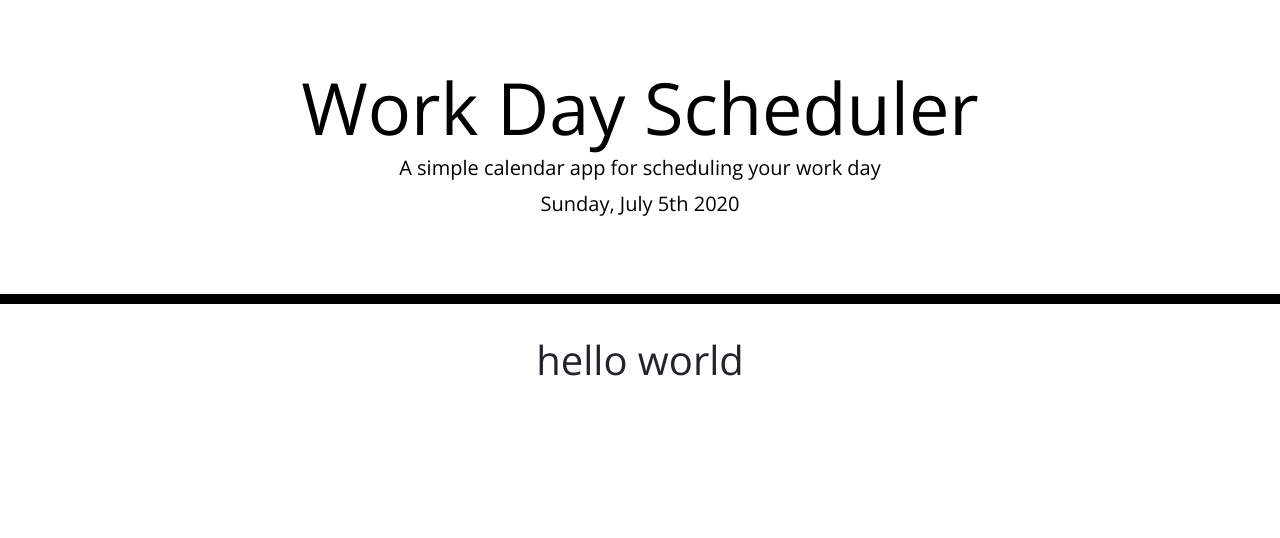
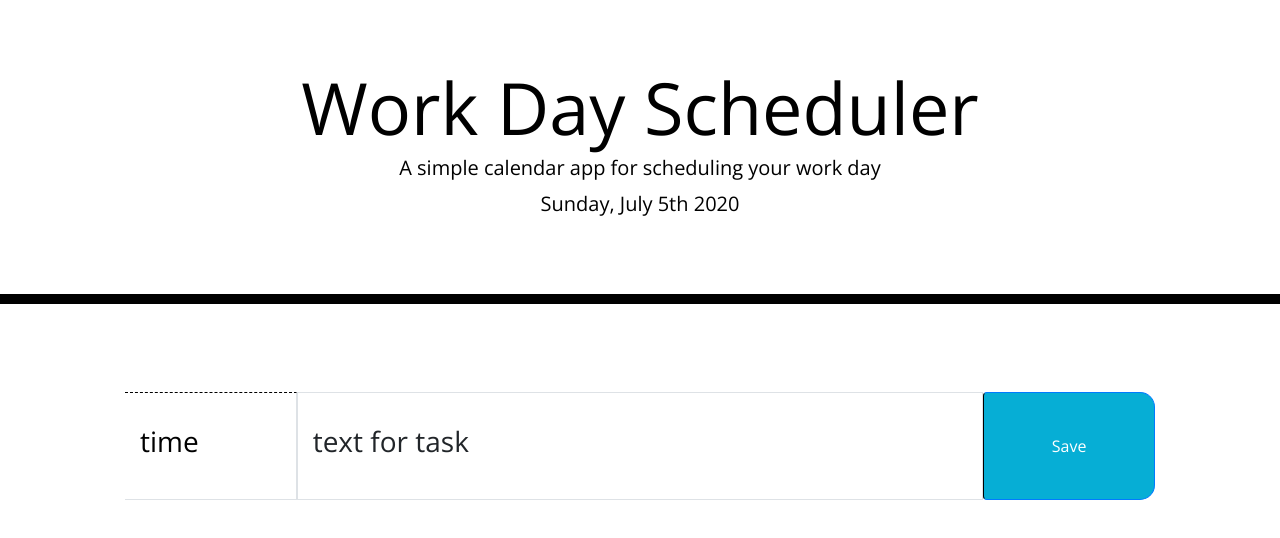
Before and after one commit to leo-ayala/Work-Day-Scheduler, a plain HTML site: page index.html in a window 1280 px wide. Drawn offline with nearby package versions, Linux system fonts and the light colour scheme.

Commit message:
added scheduling section w/ button

```diff
--- a/assets/style.css
+++ b/assets/style.css
@@ -32,9 +32,12 @@ body {
 
   .row {
     white-space: pre-wrap;
-    height: 80px;
-    border-top: 1px solid white;;
+    height: 60px;
+    border-top: 1px solid white;
+    padding: 55px;
   }
+
+
 
   .hour {
     background-color: #ffffff;
--- a/index.html
+++ b/index.html
@@ -29,11 +29,17 @@
       <p id="currentDay" class="lead"></p>
     </header>
     <div class="container">
-        <div class="row, time-block">
-            <div class="col-12">
-                <h1>hello world</h1>
-            </div>
+      <div class="row">
+        <div class="col-2 border-right border-bottom hour">
+          <h3>time</h3>
         </div>
+        <div class="col-8 border description">
+          <h3>text for task</h3>
+        </div>
+
+          <input class=" col-2 btn btn-primary saveBtn" type="submit" value="Save">
+
+      </div>
     </div>
 
     <script src="https://code.jquery.com/jquery-3.4.1.min.js"></script>
```
